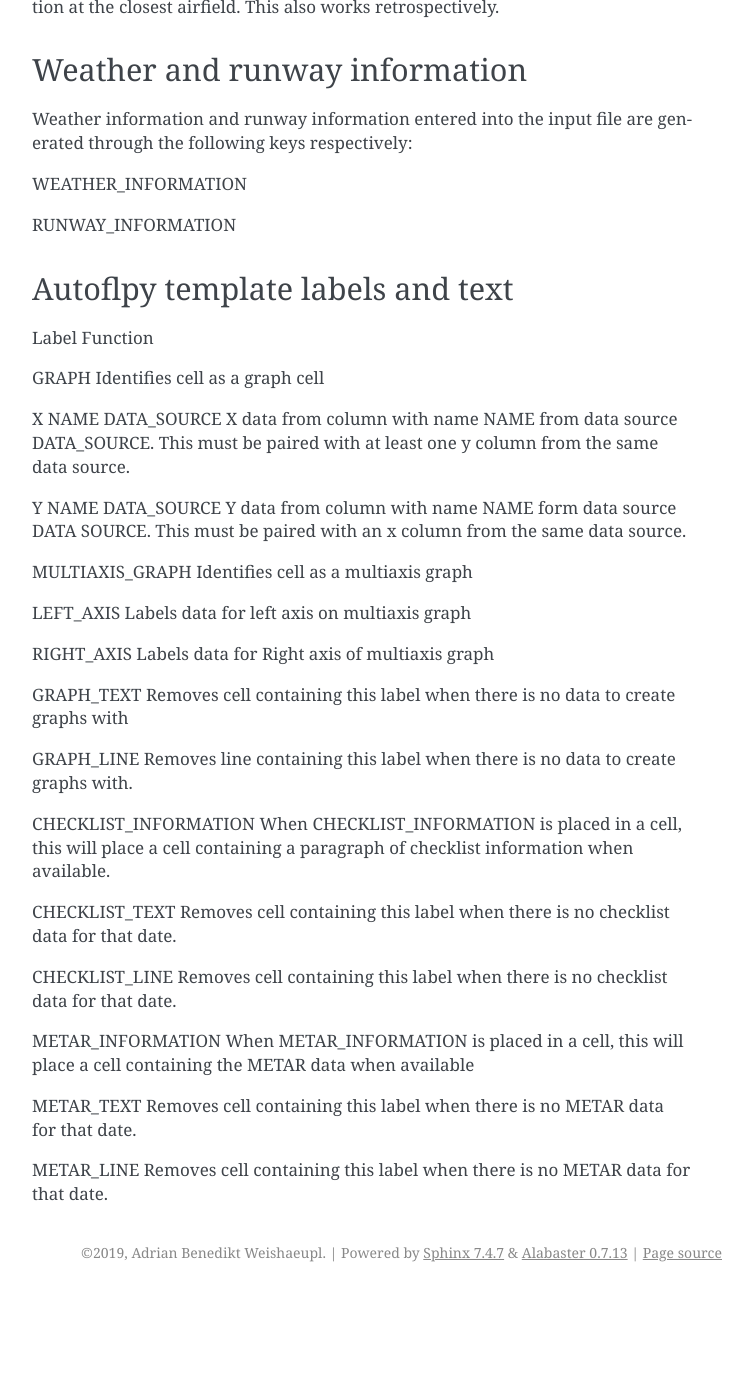
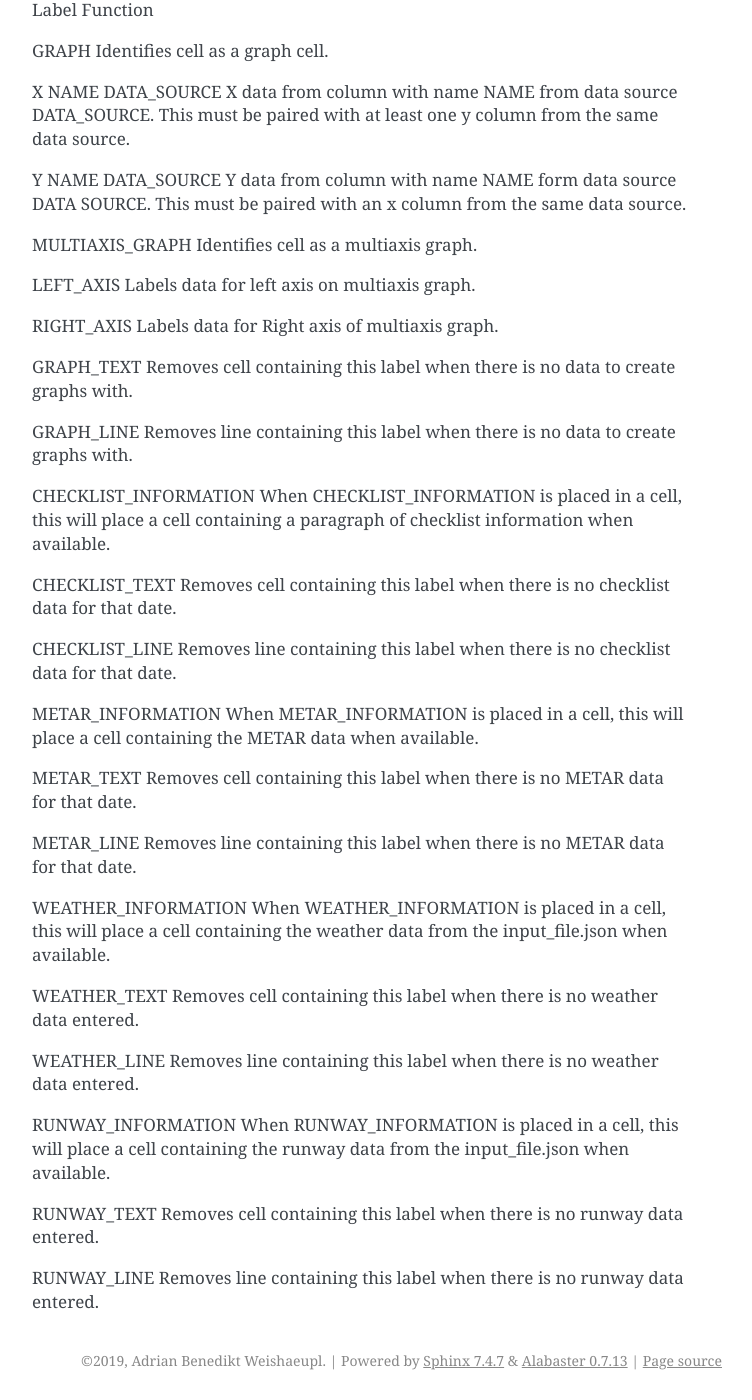
Before and after one commit to AdrianWeishaeupl/AutoFLpy, a Sphinx documentation site: the page built from docs/usage.rst, in a window 1280 px wide and 1400 px high, scrolled down 6054 px. Shown: the whole window, without its empty margins (388-1140 px from the left). Built offline with Sphinx 7.4.7, drawn with Linux system fonts in a browser that asks for light colours; pages that are not in the unit, such as notebooks, are missing from menus; before the commit the page ends 7346 px from its top, so only the background shows below that.

Commit message:
Usage updated with key phrases for weather and runway data

```diff
--- a/docs/usage.rst
+++ b/docs/usage.rst
@@ -48,9 +48,6 @@
 		}
 	}
 
-.. image:: images/Us_input_template.png
-	:width: 900
-	:alt: Input_Template.json file content.
 
 -----------------
 
@@ -224,19 +221,19 @@
 ----------------------------------
 Label					Function
 
-GRAPH					Identifies cell as a graph cell
+GRAPH					Identifies cell as a graph cell.
 
 X NAME DATA_SOURCE		X data from column with name NAME from data source DATA_SOURCE. This must be paired with at least one y column from the same data source.
 
 Y NAME DATA_SOURCE		Y data from column with name NAME form data source DATA SOURCE. This must be paired with an x column from the same data source.
 
-MULTIAXIS_GRAPH			Identifies cell as a multiaxis graph
+MULTIAXIS_GRAPH			Identifies cell as a multiaxis graph.
 
-LEFT_AXIS				Labels data for left axis on multiaxis graph
+LEFT_AXIS				Labels data for left axis on multiaxis graph.
 
-RIGHT_AXIS				Labels data for Right axis of multiaxis graph
+RIGHT_AXIS				Labels data for Right axis of multiaxis graph.
 
-GRAPH_TEXT				Removes cell containing this label when there is no data to create graphs with
+GRAPH_TEXT				Removes cell containing this label when there is no data to create graphs with.
 
 GRAPH_LINE				Removes line containing this label when there is no data to create graphs with.
 
@@ -244,10 +241,22 @@
 
 CHECKLIST_TEXT			Removes cell containing this label when there is no checklist data for that date.
 
-CHECKLIST_LINE			Removes cell containing this label when there is no checklist data for that date.
+CHECKLIST_LINE			Removes line containing this label when there is no checklist data for that date.
 
-METAR_INFORMATION		When METAR_INFORMATION is placed in a cell, this will place a cell containing the METAR data when available
+METAR_INFORMATION		When METAR_INFORMATION is placed in a cell, this will place a cell containing the METAR data when available.
 
 METAR_TEXT				Removes cell containing this label when there is no METAR data for that date.
 
-METAR_LINE				Removes cell containing this label when there is no METAR data for that date.
+METAR_LINE				Removes line containing this label when there is no METAR data for that date.
+
+WEATHER_INFORMATION		When WEATHER_INFORMATION is placed in a cell, this will place a cell containing the weather data from the input_file.json when available.
+
+WEATHER_TEXT			Removes cell containing this label when there is no weather data entered.
+
+WEATHER_LINE			Removes line containing this label when there is no weather data entered.
+
+RUNWAY_INFORMATION		When RUNWAY_INFORMATION is placed in a cell, this will place a cell containing the runway data from the input_file.json when available.
+
+RUNWAY_TEXT				Removes cell containing this label when there is no runway data entered.
+
+RUNWAY_LINE				Removes line containing this label when there is no runway data entered.
```
Also changed, not shown: docs/images/Us_input_template.png (deleted).
